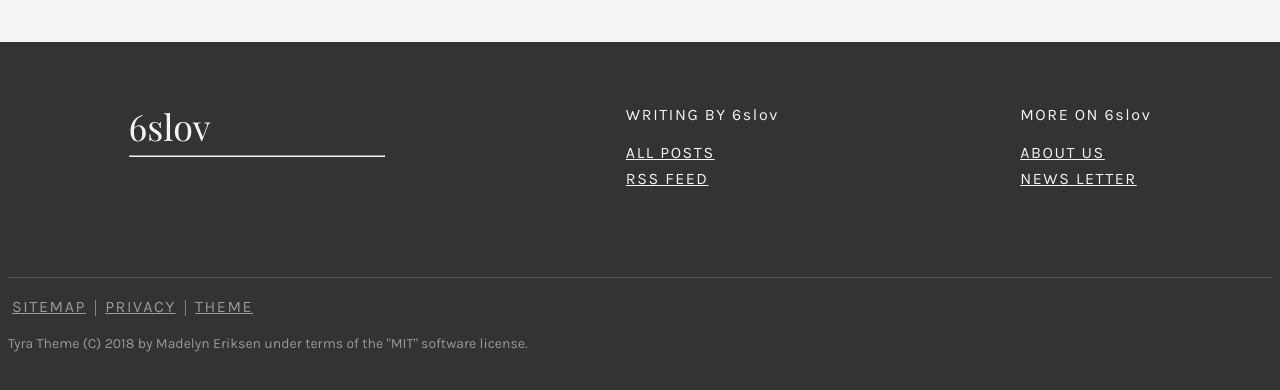
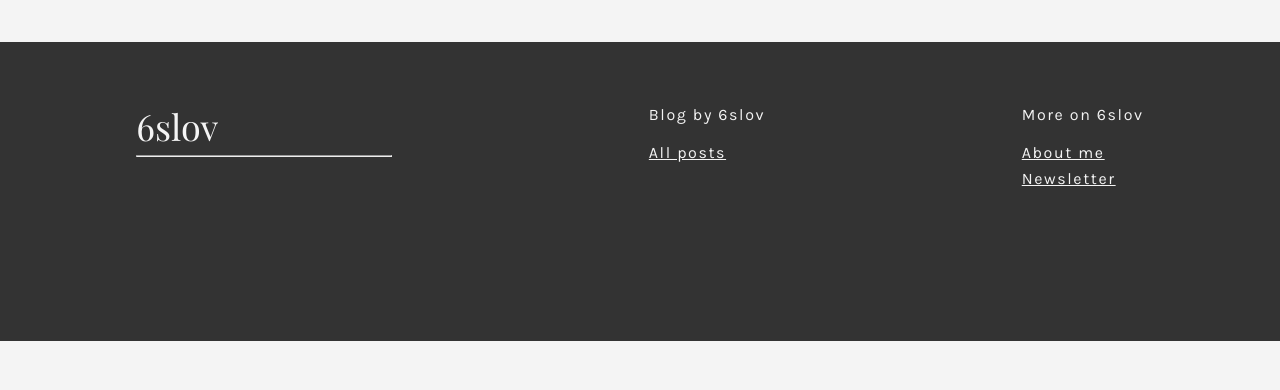
Before and after one commit to d-ivashchuk/6slov, a Gatsby site: page / in a window 1280 px wide. Shown: the part 2623-3013 px from the top of the page. After the commit the page ends 2964 px from the top, so only its background shows below. Built offline with nearby package versions, Linux system fonts and the light colour scheme; Gatsby itself is replaced by a stand-in of ours.

Commit message:
strip unused stuff

```diff
--- a/src/common/components/footer.js
+++ b/src/common/components/footer.js
@@ -1,14 +1,13 @@
-import React from 'react';
-import { Link, StaticQuery, graphql } from 'gatsby';
+import React from "react";
+import { Link, StaticQuery, graphql } from "gatsby";
 import {
   FaPinterestP,
   FaFacebookF,
   FaTwitter,
   FaYoutube,
   FaGithub
-} from 'react-icons/fa';
-import 'tachyons';
-
+} from "react-icons/fa";
+import "tachyons";
 
 export default () => (
   <StaticQuery
@@ -31,9 +30,11 @@ export default () => (
       <footer className="pa2 bg-dark-gray near-white pv5">
         <div className="flex flex-wrap justify-around w-100 mw9 center mb5">
           <div className="w-100 mw5 mb4">
-            <span className="display f2">{data.site.siteMetadata.siteTitle}</span>
+            <span className="display f2">
+              {data.site.siteMetadata.siteTitle}
+            </span>
             <hr />
-              <div className="w-100 flex justify-around items-center pv2">
+            <div className="w-100 flex justify-around items-center pv2">
               {data.site.siteMetadata.facebook && (
                 <a
                   className="near-white"
@@ -44,19 +45,13 @@ export default () => (
               )}
 
               {data.site.siteMetadata.youtube && (
-                <a
-                  className="near-white"
-                  href={data.site.siteMetadata.youtube}
-                >
+                <a className="near-white" href={data.site.siteMetadata.youtube}>
                   <FaYoutube />
                 </a>
               )}
 
               {data.site.siteMetadata.github && (
-                <a
-                  className="near-white"
-                  href={data.site.siteMetadata.github}
-                >
+                <a className="near-white" href={data.site.siteMetadata.github}>
                   <FaGithub />
                 </a>
               )}
@@ -78,29 +73,35 @@ export default () => (
             </div>
           </div>
           <div className="flex flex-column">
-            <span className="near-white sans-serif f5 tracked mb3 db">WRITING BY {data.site.siteMetadata.siteTitle}</span>
-            <Link to="/blog" className="near-white sans-serif f5 tracked pv1 db">ALL POSTS</Link>
-            <Link to="/rss.xml" className="near-white sans-serif f5 tracked pv1 db">RSS FEED</Link>
+            <span className="near-white sans-serif f5 tracked mb3 db">
+              Blog by {data.site.siteMetadata.siteTitle}
+            </span>
+            <Link
+              to="/blog"
+              className="near-white sans-serif f5 tracked pv1 db"
+            >
+              All posts
+            </Link>
           </div>
           <div className="flex flex-column">
-            <span className="near-white sans-serif f5 tracked mb3 db">MORE ON {data.site.siteMetadata.siteTitle}</span>
-            <Link to="/about" className="near-white sans-serif f5 tracked pv1 db">ABOUT US</Link>
-            <a href={data.site.siteMetadata.mailChimpUrl} className="near-white sans-serif f5 tracked pv1 db">NEWS LETTER</a>
+            <span className="near-white sans-serif f5 tracked mb3 db">
+              More on {data.site.siteMetadata.siteTitle}
+            </span>
+            <Link
+              to="/about"
+              className="near-white sans-serif f5 tracked pv1 db"
+            >
+              About me
+            </Link>
+            <a
+              href={data.site.siteMetadata.mailChimpUrl}
+              className="near-white sans-serif f5 tracked pv1 db"
+            >
+              Newsletter
+            </a>
           </div>
         </div>
-        <div className="w-100 mw9 center silver mb3">
-          <div className="w-100 bb b--mid-gray mv3"></div>
-          <div className="flex w-100 mw6 items-center justify-center justify-start-ns">
-            <a href="/sitemap.xml" className="silver sans-serif f5 tracked pv1 db mh1">SITEMAP</a>
-            <span className="mh1">|</span>
-            <Link to="/privacy" className="silver sans-serif f5 tracked pv1 db mh1">PRIVACY</Link>
-            <span className="mh1">|</span>
-            <a href="https://github.com/madelyneriksen/gatsby-starter-tyra" className="silver sans-serif f5 tracked pv1 db mh1">THEME</a>
-          </div>
-        </div>
-        <div className="w-100 mw9 silver center sans-serif f6">
-          <p>Tyra Theme (C) 2018 by Madelyn Eriksen under terms of the "MIT" software license.</p>
-        </div>
       </footer>
-    )} />
-)
+    )}
+  />
+);
```
Also changed, not shown: src/pages/404.js (+21 -18 lines).
